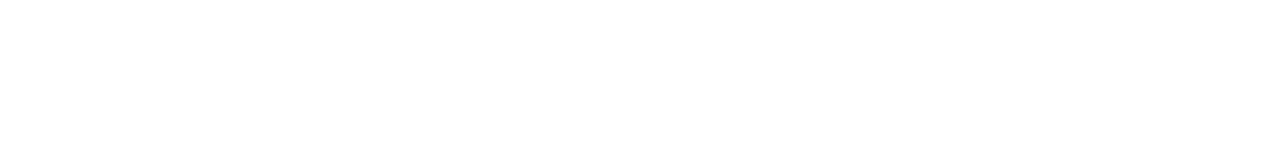
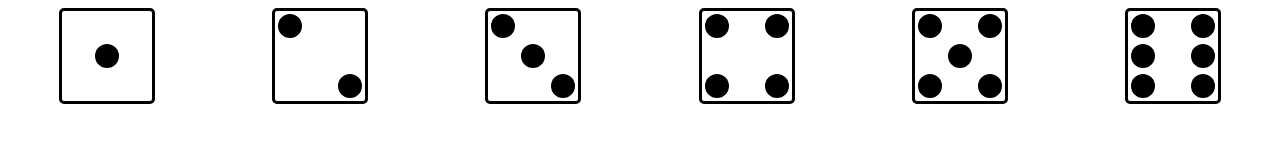
Before and after one commit to adamsjodin/DICE, a plain HTML site: page index.html in a window 1280 px wide. Drawn offline with Linux system fonts and the light colour scheme.

Commit message:
dice exercise finnished

```diff
--- a/index.html
+++ b/index.html
@@ -4,10 +4,45 @@
     <meta charset="UTF-8">
     <meta http-equiv="X-UA-Compatible" content="IE=edge">
     <meta name="viewport" content="width=device-width, initial-scale=1.0">
-    <title>Document</title>
+    <title>Dices</title>
     <link rel="stylesheet" href="style.css">
 </head>
 <body>
+    <section>
+        <aside class="dice">
+            <div class="dots-1"></div>
+        </aside>
+        <aside class="dice">
+            <div class="dots-2"></div>
+            <div class="dots-2-2"></div>
+        </aside>
+        <aside class="dice">
+            <div class="dots-3"></div>
+            <div class="dots-3-2"></div>
+            <div class="dots-3-3"></div>
+        </aside>
+        <aside class="dice">
+            <div class="dots-4"></div>
+            <div class="dots-4-2"></div>
+            <div class="dots-4-3"></div>
+            <div class="dots-4-4"></div>
+        </aside>
+        <aside class="dice">
+            <div class="dots-5"></div>
+            <div class="dots-5-2"></div>
+            <div class="dots-5-3"></div>
+            <div class="dots-5-4"></div>
+            <div class="dots-5-5"></div>
+        </aside>
+        <aside class="dice">
+            <div class="dots-6"></div>
+            <div class="dots-6-2"></div>
+            <div class="dots-6-3"></div>
+            <div class="dots-6-4"></div>
+            <div class="dots-6-5"></div>
+            <div class="dots-6-6"></div>
+        </aside>
+    </section>
 
 </body>
 </html>
--- a/style.css
+++ b/style.css
@@ -1,3 +1,248 @@
 * {
     box-sizing: border-box;
 }
+
+section {
+    display: grid;
+    grid-template-columns: repeat(6, 1fr);
+    gap: 1rem;
+    justify-items: center;
+    align-items: center;
+}
+
+/* super dot  */
+
+.dice {
+    display: grid;
+    grid-template-columns: repeat(3, 1fr);
+    grid-template-rows: repeat(3, 1fr);
+    height: 6rem;
+    width: 6rem;
+    background-color: white;
+    border: 3px solid black;
+    border-radius: 5px;
+    margin-bottom: 10px;
+}
+
+/* dot 1  */
+
+
+.dots-1 {
+    grid-column: 2;
+    grid-row: 2;
+    height: 1.5rem;
+    width: 1.5rem;
+    background-color: black;
+    border-radius: 50%;
+    justify-self: center;
+    align-self: center;
+}
+
+/* dot 2  */
+
+.dots-2 {
+    grid-column: 1;
+    height: 1.5rem;
+    width: 1.5rem;
+    background-color: black;
+    border-radius: 50%;
+    justify-self: center;
+    align-self: center;
+}
+.dots-2-2 {
+    grid-column: 3;
+    grid-row: 3;
+    height: 1.5rem;
+    width: 1.5rem;
+    background-color: black;
+    border-radius: 50%;
+    justify-self: center;
+    align-self: center;
+}
+
+/* dot 3 */
+
+.dots-3 {
+    grid-column: 1;
+    height: 1.5rem;
+    width: 1.5rem;
+    background-color: black;
+    border-radius: 50%;
+    justify-self: center;
+    align-self: center;
+}
+.dots-3-2 {
+    grid-column: 2;
+    grid-row: 2;
+    height: 1.5rem;
+    width: 1.5rem;
+    background-color: black;
+    border-radius: 50%;
+    justify-self: center;
+    align-self: center;
+}
+.dots-3-3 {
+    grid-column: 3;
+    grid-row: 3;
+    height: 1.5rem;
+    width: 1.5rem;
+    background-color: black;
+    border-radius: 50%;
+    justify-self: center;
+    align-self: center;
+}
+
+
+/* dot 4 */
+
+.dots-4 {
+    grid-column: 1;
+    height: 1.5rem;
+    width: 1.5rem;
+    background-color: black;
+    border-radius: 50%;
+    justify-self: center;
+    align-self: center;
+}
+.dots-4-2 {
+    grid-column: 3;
+    grid-row: 1;
+    height: 1.5rem;
+    width: 1.5rem;
+    background-color: black;
+    border-radius: 50%;
+    justify-self: center;
+    align-self: center;
+}
+.dots-4-3 {
+    grid-column: 3;
+    grid-row: 3;
+    height: 1.5rem;
+    width: 1.5rem;
+    background-color: black;
+    border-radius: 50%;
+    justify-self: center;
+    align-self: center;
+}
+.dots-4-4 {
+    grid-column: 1;
+    grid-row: 3;
+    height: 1.5rem;
+    width: 1.5rem;
+    background-color: black;
+    border-radius: 50%;
+    justify-self: center;
+    align-self: center;
+}
+/* dot 5 */
+
+.dots-5 {
+    grid-column: 1;
+    height: 1.5rem;
+    width: 1.5rem;
+    background-color: black;
+    border-radius: 50%;
+    justify-self: center;
+    align-self: center;
+}
+.dots-5-2 {
+    grid-column: 3;
+    grid-row: 1;
+    height: 1.5rem;
+    width: 1.5rem;
+    background-color: black;
+    border-radius: 50%;
+    justify-self: center;
+    align-self: center;
+}
+.dots-5-3 {
+    grid-column: 3;
+    grid-row: 3;
+    height: 1.5rem;
+    width: 1.5rem;
+    background-color: black;
+    border-radius: 50%;
+    justify-self: center;
+    align-self: center;
+}
+.dots-5-4 {
+    grid-column: 1;
+    grid-row: 3;
+    height: 1.5rem;
+    width: 1.5rem;
+    background-color: black;
+    border-radius: 50%;
+    justify-self: center;
+    align-self: center;
+}
+.dots-5-5 {
+    grid-column: 2;
+    grid-row: 2;
+    height: 1.5rem;
+    width: 1.5rem;
+    background-color: black;
+    border-radius: 50%;
+    justify-self: center;
+    align-self: center;
+}
+/* dot 6 */
+
+.dots-6 {
+    grid-column: 1;
+    height: 1.5rem;
+    width: 1.5rem;
+    background-color: black;
+    border-radius: 50%;
+    justify-self: center;
+    align-self: center;
+}
+.dots-6-2 {
+    grid-column: 3;
+    grid-row: 1;
+    height: 1.5rem;
+    width: 1.5rem;
+    background-color: black;
+    border-radius: 50%;
+    justify-self: center;
+    align-self: center;
+}
+.dots-6-3 {
+    grid-column: 1;
+    grid-row: 2;
+    height: 1.5rem;
+    width: 1.5rem;
+    background-color: black;
+    border-radius: 50%;
+    justify-self: center;
+    align-self: center;
+}
+.dots-6-4 {
+    grid-column: 1;
+    grid-row: 3;
+    height: 1.5rem;
+    width: 1.5rem;
+    background-color: black;
+    border-radius: 50%;
+    justify-self: center;
+    align-self: center;
+}
+.dots-6-5 {
+    grid-column: 3;
+    grid-row: 2;
+    height: 1.5rem;
+    width: 1.5rem;
+    background-color: black;
+    border-radius: 50%;
+    justify-self: center;
+    align-self: center;
+}
+.dots-6-6 {
+    grid-column: 3;
+    grid-row: 3;
+    height: 1.5rem;
+    width: 1.5rem;
+    background-color: black;
+    border-radius: 50%;
+    justify-self: center;
+    align-self: center;
+}
```
